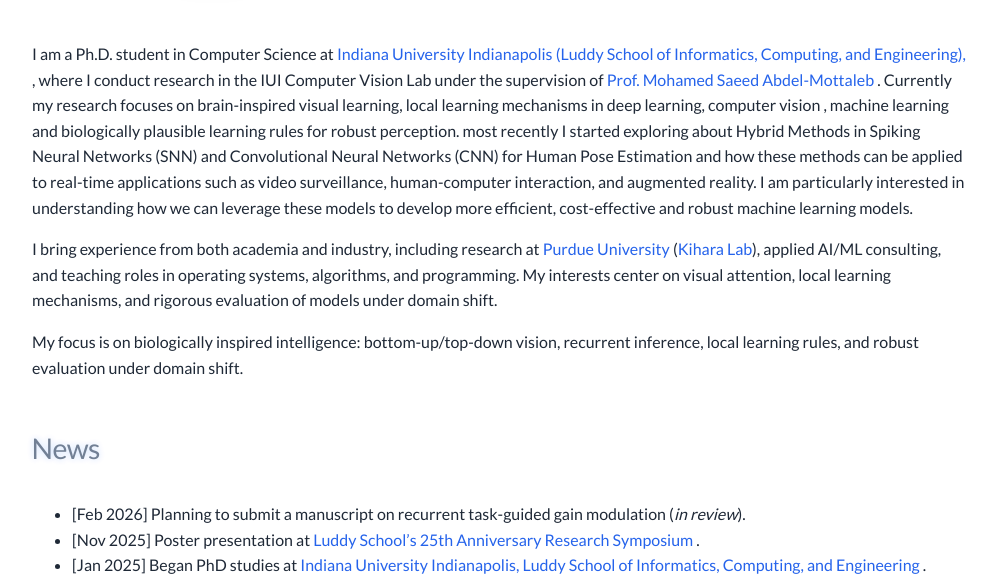
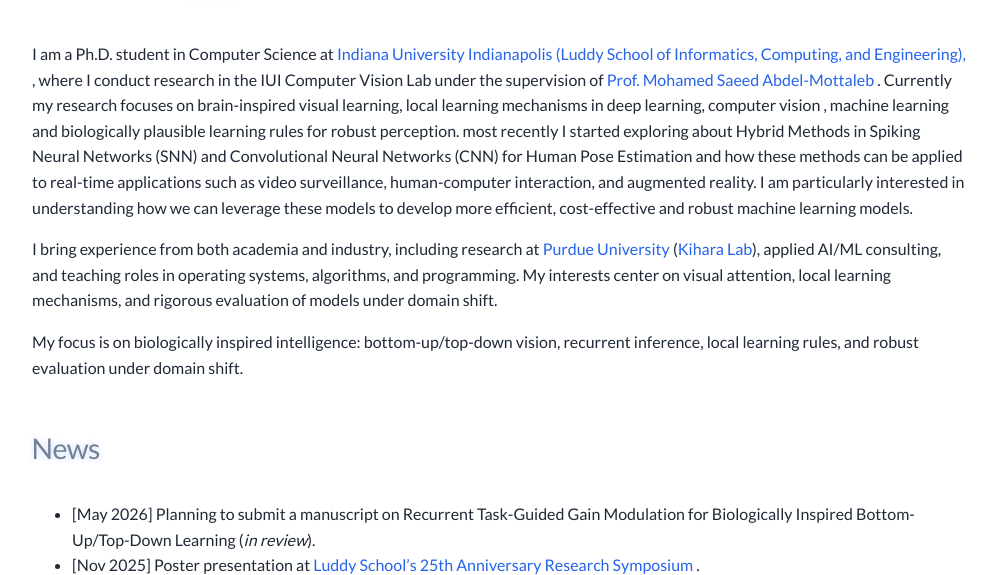
Before and after one commit to chethiyagalkaduwa/chethiyagalkaduwa.github.io, a plain HTML site: page index.html in a window 1280 px wide. Shown: the part 378-953 px from the top of the page, without its empty margins (140-1136 px from the left). Drawn offline with Linux system fonts and the light colour scheme.

Commit message:
hot fix in News

```diff
--- a/index.html
+++ b/index.html
@@ -213,9 +213,9 @@
       <h2 id="news">News</h2>
       <ul class="list news">
         <li>
-          <span class="date">[Feb 2026]</span>
+          <span class="date">[May 2026]</span>
           <span class="text">
-            Planning to submit a manuscript on recurrent task-guided gain modulation
+            Planning to submit a manuscript on Recurrent Task-Guided Gain Modulation for Biologically Inspired Bottom-Up/Top-Down Learning
             (<em>in review</em>).
           </span>
         </li>
```
